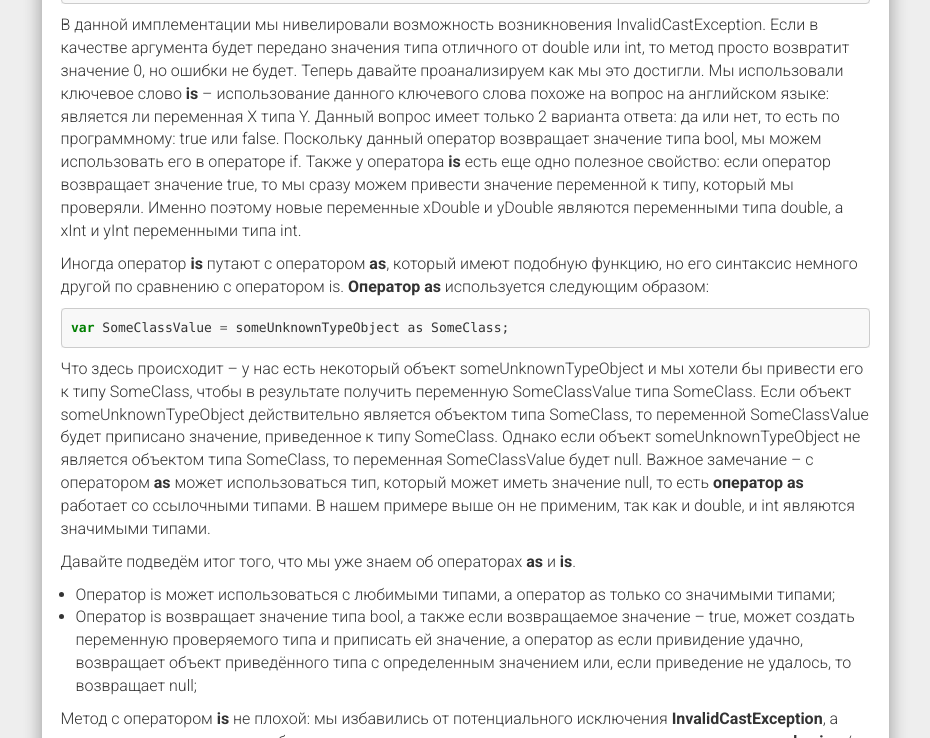
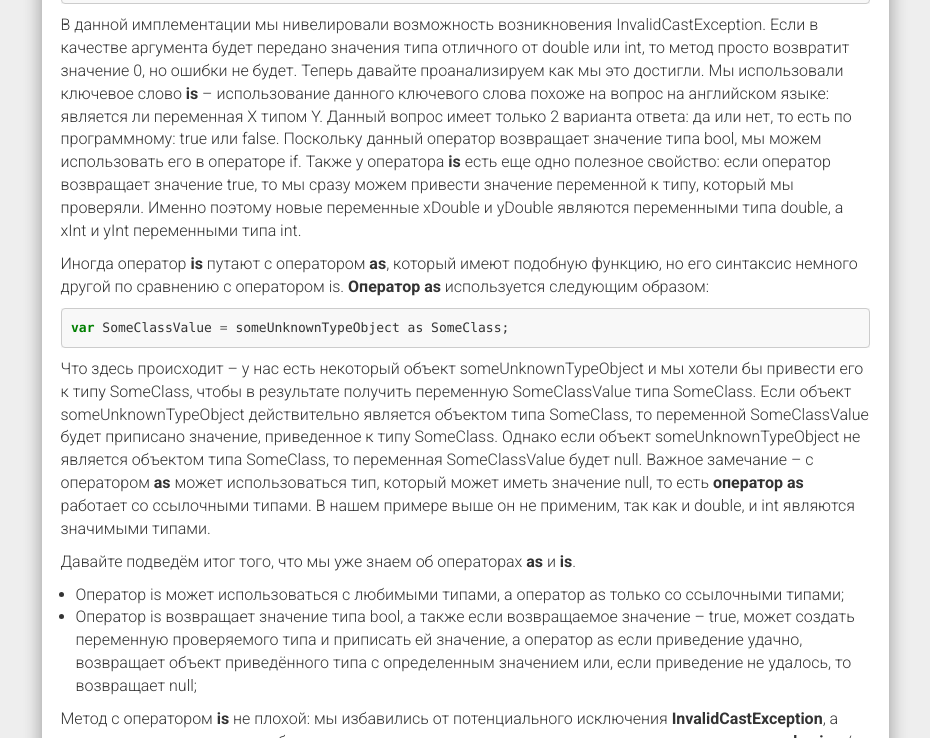
Before and after one commit to ashyrokoriadov/ashyrokoriadov.github.io, a Jekyll site: the page built from _posts/2021-04-17-Generic_programming.md, in a window 1280 px wide and 1400 px high, scrolled down 2088 px. Shown: the part 176-914 px from the top of the window, without its empty margins (321-1251 px from the left). Built offline with Jekyll 4.4.1, drawn with Linux system fonts in a browser that asks for light colours; nearby versions of some CDN libraries.

Commit message:
Corrected typos

````diff
--- a/_posts/2021-04-17-Generic_programming.md
+++ b/_posts/2021-04-17-Generic_programming.md
@@ -83,7 +83,7 @@ class Calculator
 ```
 В данной имплементации мы нивелировали возможность возникновения InvalidCastException. Если в качестве аргумента будет передано значения типа отличного от double или int,
 то метод просто возвратит значение 0, но ошибки не будет. Теперь давайте проанализируем как мы это достигли. Мы использовали ключевое слово **is** – использование данного
-ключевого слова похоже на вопрос на английском языке: является ли переменная Х типа Y. Данный вопрос имеет только 2 варианта ответа: да или нет, то есть по программному:
+ключевого слова похоже на вопрос на английском языке: является ли переменная Х типом Y. Данный вопрос имеет только 2 варианта ответа: да или нет, то есть по программному:
 true или false. Поскольку данный оператор возвращает значение типа bool, мы можем использовать его в операторе if. Также у оператора **is** есть еще одно полезное свойство:
 если оператор возвращает значение true, то мы сразу можем привести значение переменной к типу, который мы проверяли. Именно поэтому новые переменные xDouble и yDouble
 являются переменными типа double, а xInt и yInt переменными типа int.
@@ -100,9 +100,9 @@ var SomeClassValue = someUnknownTypeObject as SomeClass;
 так как и double, и int являются значимыми типами.
 
 Давайте подведём итог того, что мы уже знаем об операторах **as** и **is**.
- - Оператор is может использоваться с любимыми типами, а оператор as только со значимыми типами;
+ - Оператор is может использоваться с любимыми типами, а оператор as только со ссылочными типами;
  - Оператор is возвращает значение типа bool, а также если возвращаемое значение – true, может создать переменную проверяемого типа и приписать ей значение, а оператор as
-если привидение удачно, возвращает объект приведённого типа с определенным значением или, если приведение не удалось, то возвращает null;
+если приведение удачно, возвращает объект приведённого типа с определенным значением или, если приведение не удалось, то возвращает null;
 
 Метод с оператором **is** не плохой: мы избавились от потенциального исключения **InvalidCastException**, а также у нас нет видимых проблем с производительностью приложения,
 cвязанных с операциями **boxing** / **unboxing**. Можно было бы на этом остановится, но есть в инструментарии языка C# еще одна особенность, которая идеально подходит для решения
````
